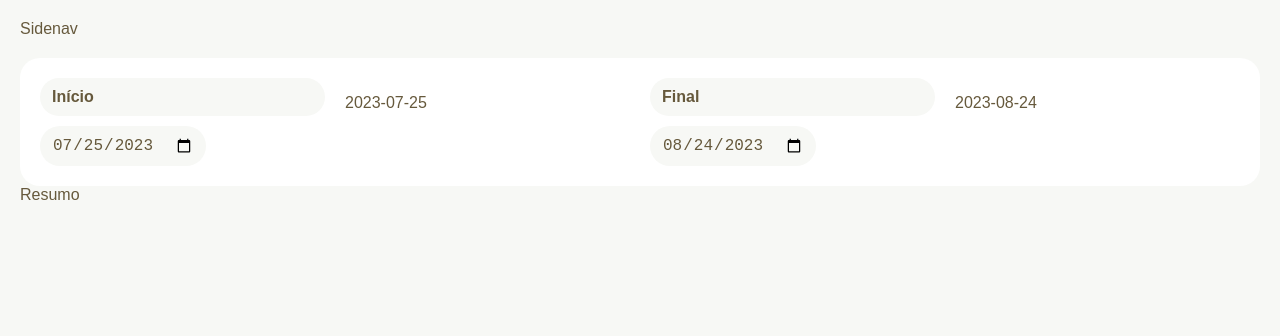
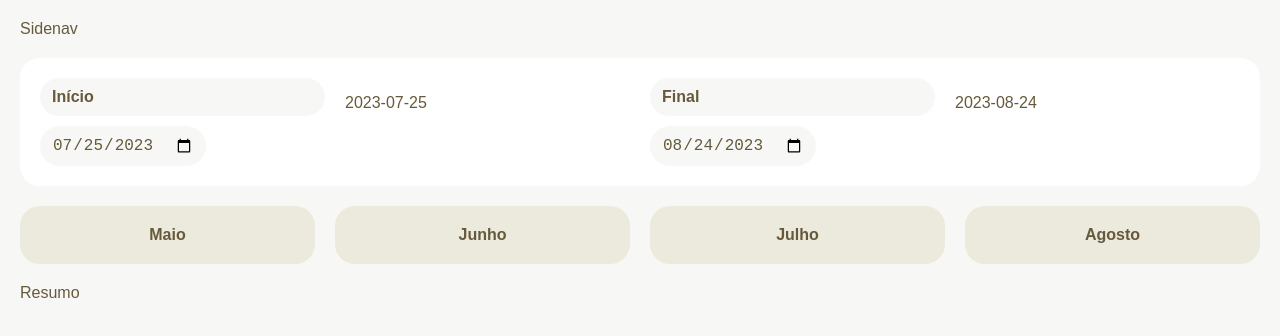
Before and after one commit to Jose-Caldas/Fintech-project, a React (Vite) app: page / in a window 1280 px wide. Shown: the top 336 px of the page. Built offline with nearby package versions, Linux system fonts and the light colour scheme; no server answers; the HTML template or start-up script is replaced by a standard one.

Commit message:
add month of transactions

```diff
--- a/src/Style.css
+++ b/src/Style.css
@@ -25,13 +25,7 @@
   font-family: sans-serif;
   font-size: 1rem;
   cursor: pointer;
-  color: var(--color-5);
-  background-color: var(--color-1);
-  border: none;
-  border-radius: 4px;
-  padding: var(--gap-s);
   opacity: 1;
-  transition: 0.3s;
 }
 
 button:hover {
--- a/src/components/Header.tsx
+++ b/src/components/Header.tsx
@@ -1,10 +1,14 @@
 import DateRange from './DateRange'
+import Months from './Months'
 
 const Header = () => {
   return (
-    <div>
-      <DateRange />
-    </div>
+    <header className="mb">
+      <div className="mb">
+        <DateRange />
+      </div>
+      <Months />
+    </header>
   )
 }
 
--- /dev/null
+++ b/src/components/MonthBtn.tsx
@@ -0,0 +1,50 @@
+import React from 'react'
+import { UseData } from '../context/DataContext'
+type MonthBtnProps = {
+  n: number
+}
+
+const styleBtn: React.CSSProperties = {
+  padding: 'var(--gap) var(--gap-s)',
+  backgroundColor: 'var(--color-3)',
+  border: 'none',
+  borderRadius: 'var(--gap)',
+  color: 'var(--color-2)',
+  fontWeight: '600',
+  textTransform: 'capitalize',
+}
+
+function monthName(n: number) {
+  const date = new Date()
+  date.setMonth(date.getMonth() + n)
+  return new Intl.DateTimeFormat('pt-Br', { month: 'long' }).format(date)
+}
+
+function formatDate(date: Date) {
+  const dd = String(date.getDate()).padStart(2, '0')
+  const mm = String(date.getMonth() + 1).padStart(2, '0')
+  const yyyy = date.getFullYear()
+
+  return `${yyyy}-${mm}-${dd}`
+}
+
+const MonthBtn = ({ n }: MonthBtnProps) => {
+  const { setInit, setFinal } = UseData()
+  function setMonth(n: number) {
+    const date = new Date()
+    date.setMonth(date.getMonth() + n)
+
+    const firstDay = new Date(date.getFullYear(), date.getMonth(), 1)
+    const lastDay = new Date(date.getFullYear(), date.getMonth() + 1, 0)
+    setInit(formatDate(firstDay))
+    setFinal(formatDate(lastDay))
+  }
+
+  return (
+    <button style={styleBtn} onClick={() => setMonth(n)}>
+      {monthName(n)}
+    </button>
+  )
+}
+
+export default MonthBtn
--- /dev/null
+++ b/src/components/Months.tsx
@@ -0,0 +1,14 @@
+import MonthBtn from './MonthBtn'
+
+const Months = () => {
+  return (
+    <div className="flex">
+      <MonthBtn n={-3} />
+      <MonthBtn n={-2} />
+      <MonthBtn n={-1} />
+      <MonthBtn n={0} />
+    </div>
+  )
+}
+
+export default Months
--- a/src/pages/Summary.tsx
+++ b/src/pages/Summary.tsx
@@ -1,8 +1,8 @@
-import { UseData } from '../context/DataContext'
+// import { UseData } from '../context/DataContext'
 
 const Summary = () => {
-  const { data } = UseData()
-  console.log(data)
+  // const { data } = UseData()
+  // console.log(data)
   return <div>Resumo</div>
 }
 
```
